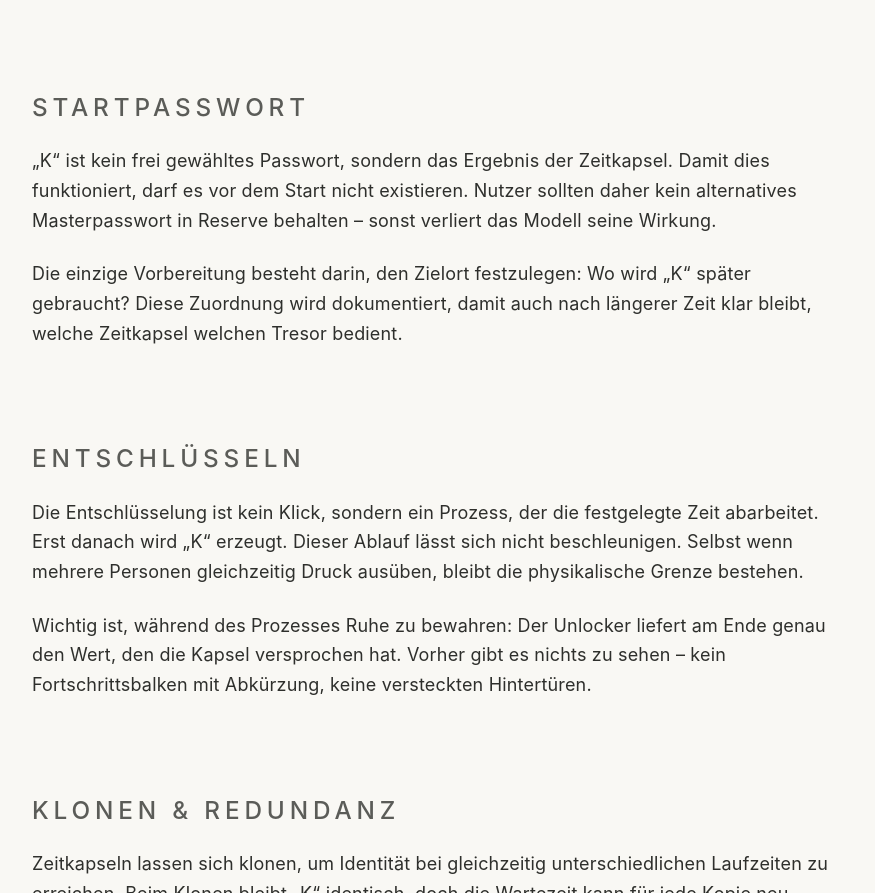
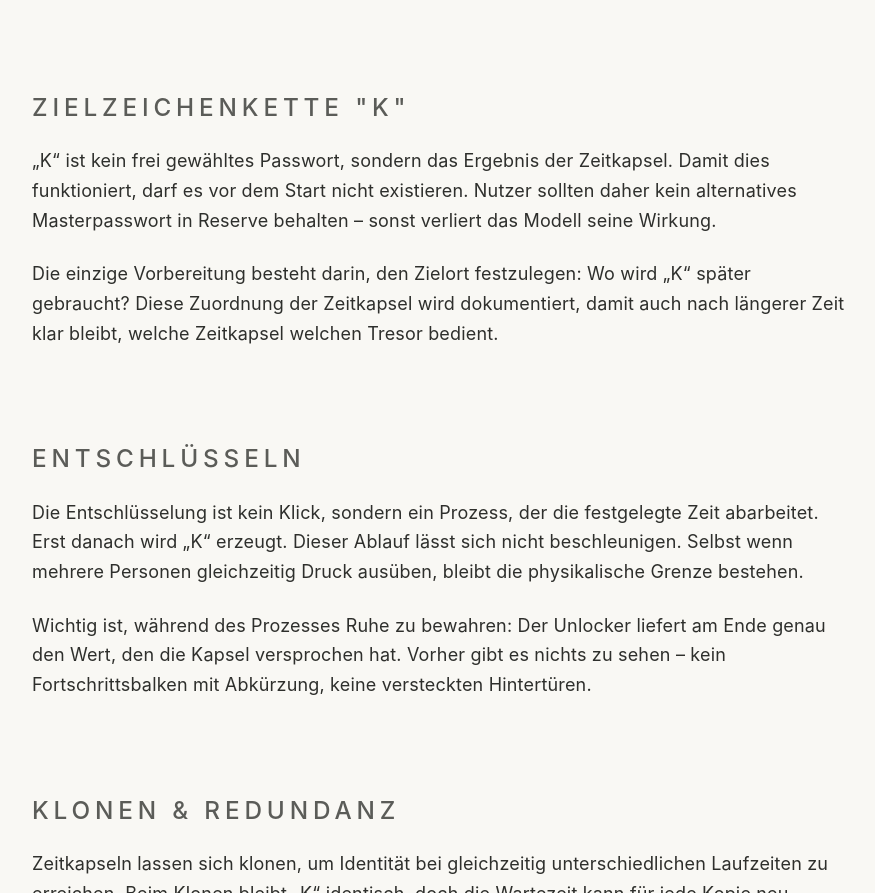
Before and after one commit to ronsteg/lethesafe-website, a plain HTML site: page bedienung.html in a window 1280 px wide. Shown: the part 1093-1986 px from the top of the page, without its empty margins (182-1057 px from the left). Drawn offline with Linux system fonts and the light colour scheme.

Commit message:
Update bedienung.html

```diff
--- a/bedienung.html
+++ b/bedienung.html
@@ -60,14 +60,14 @@
     </section>
 
     <section>
-      <h2>Startpasswort</h2>
+      <h2>Zielzeichenkette "K"</h2>
       <p>
         „K“ ist kein frei gewähltes Passwort, sondern das Ergebnis der Zeitkapsel. Damit dies funktioniert, darf es vor
         dem Start nicht existieren. Nutzer sollten daher kein alternatives Masterpasswort in Reserve
         behalten – sonst verliert das Modell seine Wirkung.
       </p>
       <p>
-        Die einzige Vorbereitung besteht darin, den Zielort festzulegen: Wo wird „K“ später gebraucht? Diese Zuordnung
+        Die einzige Vorbereitung besteht darin, den Zielort festzulegen: Wo wird „K“ später gebraucht? Diese Zuordnung der Zeitkapsel
         wird dokumentiert, damit auch nach längerer Zeit klar bleibt, welche Zeitkapsel welchen Tresor bedient.
       </p>
     </section>
```
